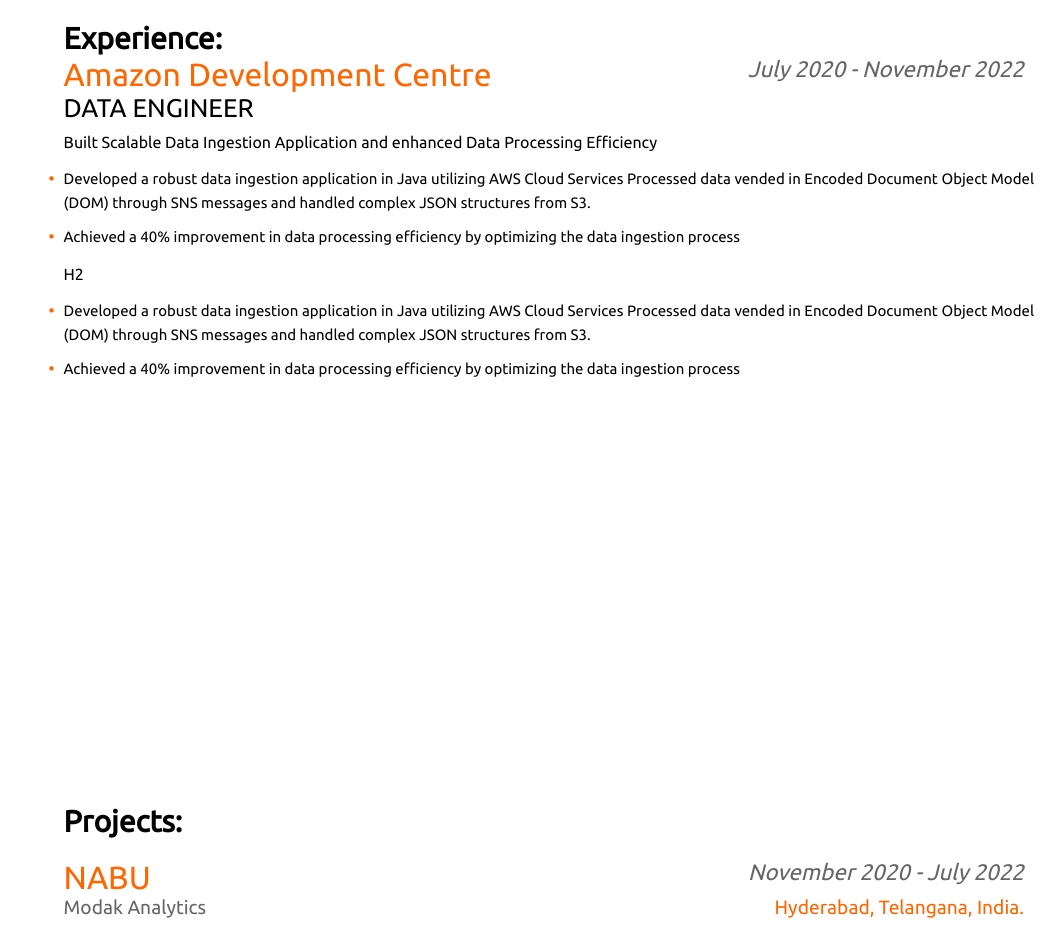
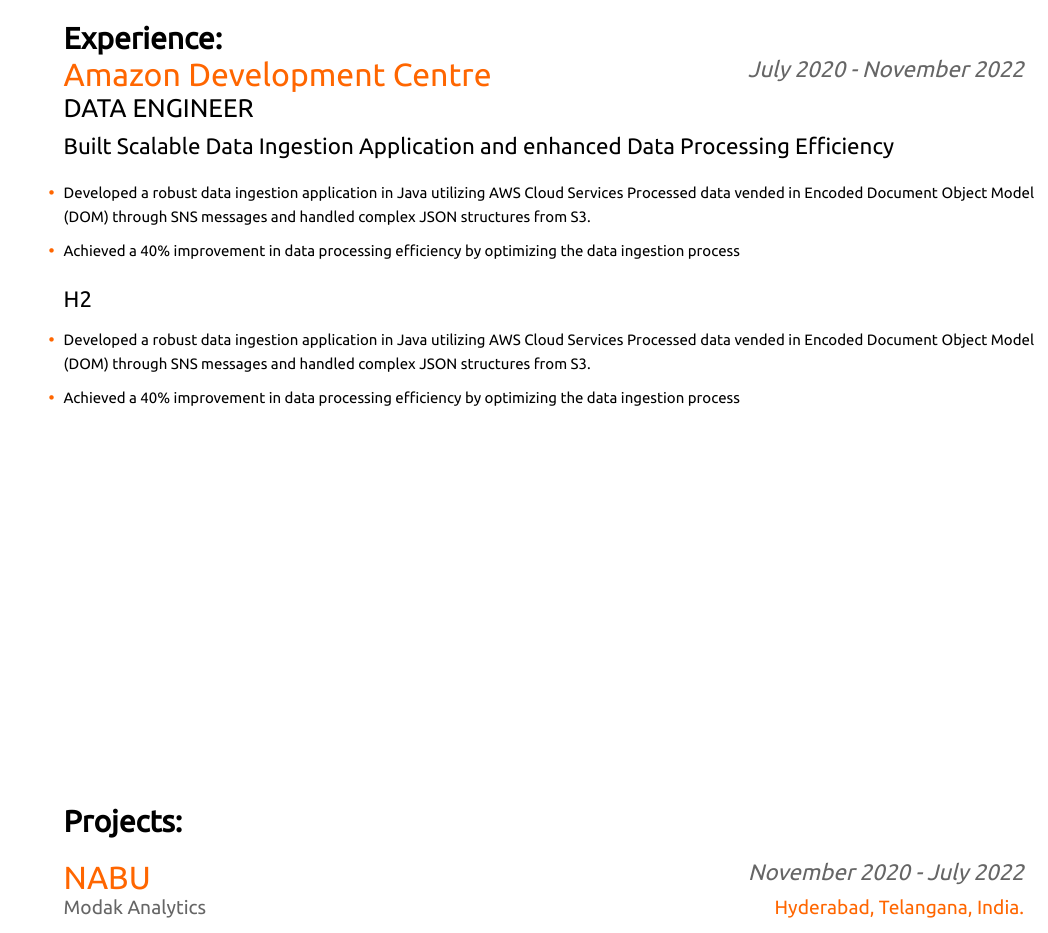
Before and after one commit to CodeNub1/My-Resume, a plain HTML site: page index.html in a window 1280 px wide. Shown: the part 2440-3373 px from the top of the page, without its empty margins (232-1280 px from the left). Drawn offline with nearby package versions, Linux system fonts and the light colour scheme; a small style sheet from the web is missing.

Commit message:
modified files

```diff
--- a/css/style.css
+++ b/css/style.css
@@ -263,7 +263,7 @@ body {
   .experience-sub-sub-heading {
     font-family: 'Ubuntu', sans-serif;
     color: black;
-    font-size: 1.0rem;
+    font-size: 1.4rem;
   }
 
   /* Style for experience details */
```
Also changed, not shown: index.html (+2 -3 lines).
